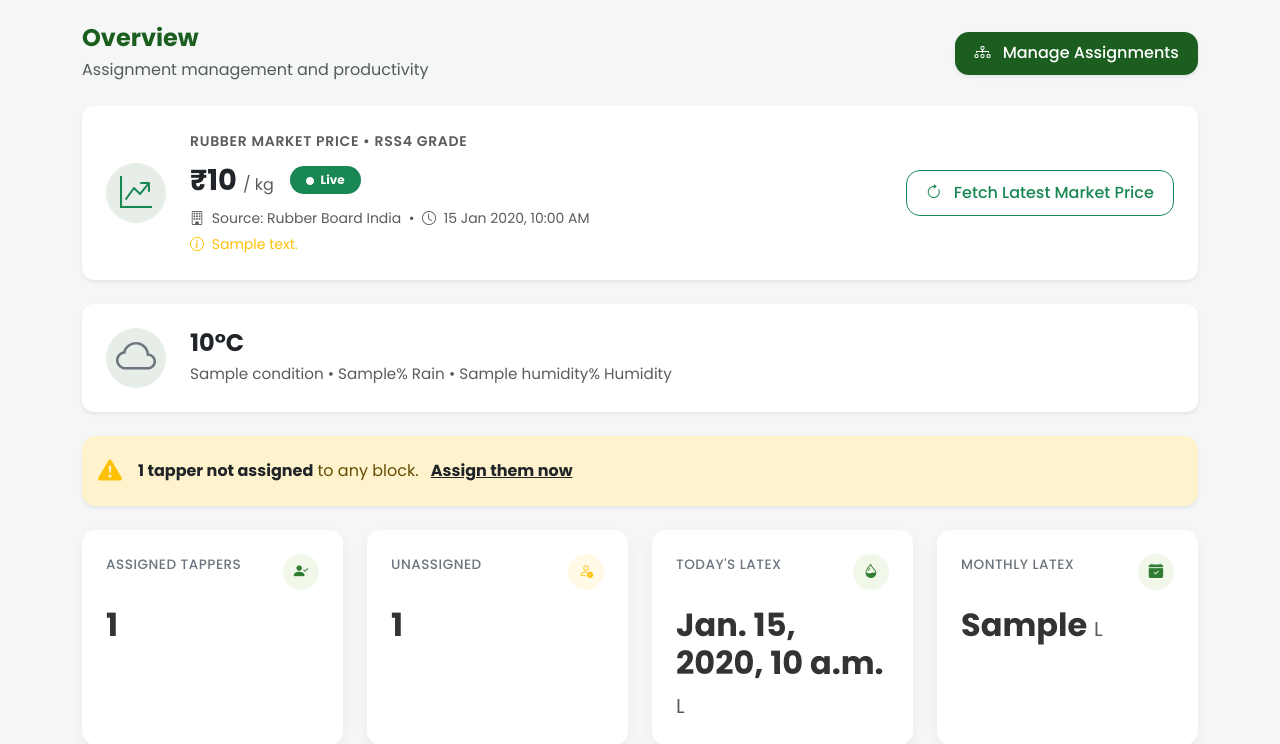
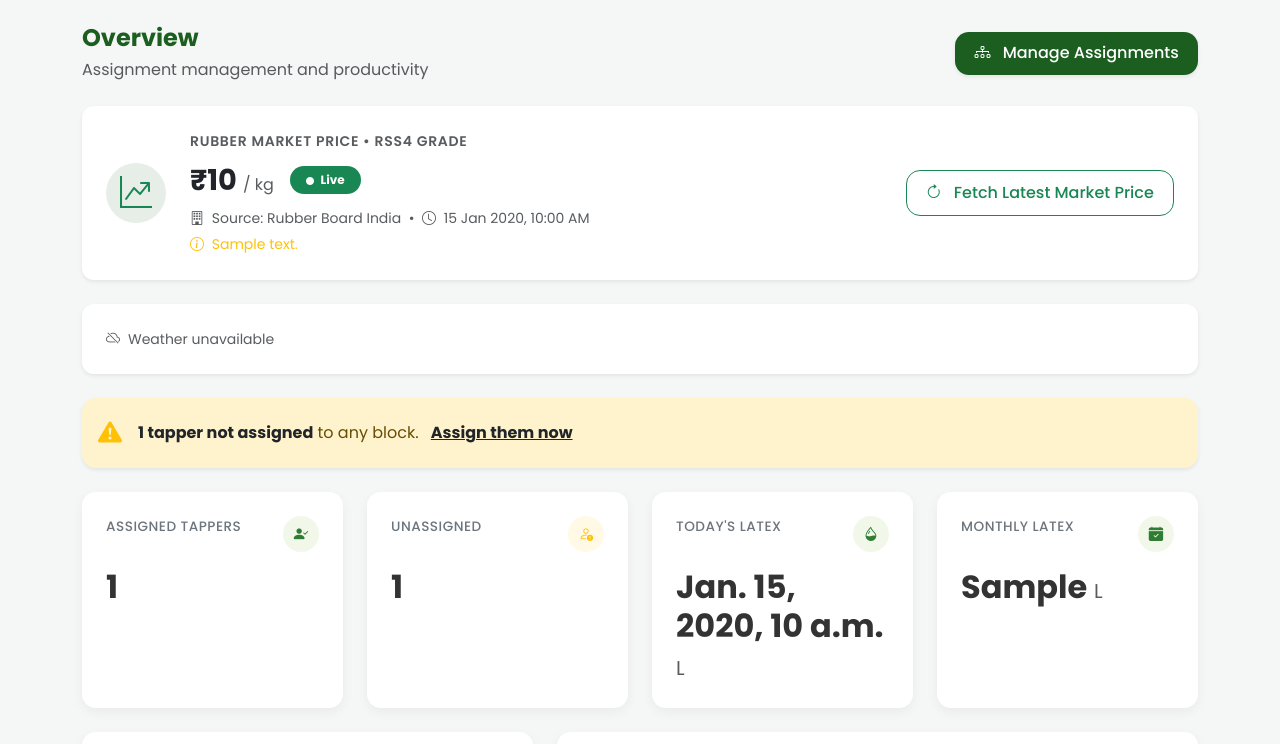
Before and after one commit to ashishprince/rubbersystem, a Django app: template templates/dashboard_manager.html in a window 1280 px wide. Shown: the top 744 px of the page. Run offline with Django 5.2, Linux system fonts and the light colour scheme; the template is opened without the code that fills it: most values are stand-ins (such as "Sample title", 1, 10 or a date in 2020).

Commit message:
Perf: async weather AJAX, fix N+1 block queries, cache payroll aggregates

```diff
--- a/core/urls.py
+++ b/core/urls.py
@@ -60,4 +60,7 @@
 
     # Monthly production trend API (Manager + Admin)
     path('api/monthly-production/', views.api_monthly_production, name='api_monthly_production'),
+
+    # Weather data API — async, avoids blocking the dashboard page load
+    path('api/weather/', views.api_weather, name='api_weather'),
 ]
--- a/templates/dashboard_manager.html
+++ b/templates/dashboard_manager.html
@@ -146,55 +146,40 @@
     }
 </style>
 
-<!-- Weather Alert System -->
-{% if weather_data %}
-
-<div class="card border-0 shadow-sm mb-4 fade-in" style="border-radius: 12px; overflow: hidden;">
+<!-- Weather Card (loaded asynchronously to speed up page render) -->
+<div class="card border-0 shadow-sm mb-4 fade-in" style="border-radius: 12px; overflow: hidden;" id="weather-card">
     <div class="card-body p-4 d-flex align-items-center justify-content-between flex-wrap gap-3">
-        <div class="d-flex align-items-center gap-4">
-            <div class="weather-icon rounded-circle d-flex align-items-center justify-content-center"
-                style="width: 60px; height: 60px; background-color: rgba(27, 94, 32, 0.1);">
-                {% if 'Clear' in weather_data.condition %}
-                <i class="bi bi-sun text-warning fs-1"></i>
-                {% elif 'Rain' in weather_data.condition or 'Drizzle' in weather_data.condition %}
-                <i class="bi bi-cloud-rain text-primary fs-1"></i>
-                {% elif 'Storm' in weather_data.condition or 'Thunder' in weather_data.condition %}
-                <i class="bi bi-cloud-lightning-rain text-danger fs-1"></i>
-                {% else %}
-                <i class="bi bi-cloud text-secondary fs-1"></i>
-                {% endif %}
-            </div>
-
-            <div>
-                <h5 class="fw-bold mb-1 text-dark" style="font-size: 1.5rem;">
-                    {{ weather_data.temperature }}°C
-                </h5>
-                <p class="text-muted mb-0" style="font-size: 0.95rem;">
-                    <span>{{ weather_data.condition }}</span> &bull;
-                    <span>{{ weather_data.rain_probability }}% Rain</span> &bull;
-                    <span>{{ weather_data.humidity }}% Humidity</span>
-                </p>
+        <!-- Skeleton shown while loading -->
+        <div id="weather-skeleton" class="d-flex align-items-center gap-4 w-100">
+            <div class="rounded-circle" style="width:60px;height:60px;background:#e9ecef;flex-shrink:0;"></div>
+            <div style="flex:1;">
+                <div style="height:20px;width:100px;background:#e9ecef;border-radius:4px;margin-bottom:8px;"></div>
+                <div style="height:14px;width:200px;background:#e9ecef;border-radius:4px;"></div>
             </div>
         </div>
-
-        <div>
-            {% if weather_data.alert_level == 'normal' %}
-            <span class="badge bg-success rounded-pill px-3 py-2 fs-6 shadow-sm">
-                <i class="bi bi-check-circle me-1"></i> {{ weather_data.alert_message }}
-            </span>
-            {% elif weather_data.alert_level == 'caution' %}
-            <span class="badge bg-warning text-dark rounded-pill px-3 py-2 fs-6 shadow-sm">
-                <i class="bi bi-exclamation-triangle me-1"></i> {{ weather_data.alert_message }}
-            </span>
-            {% elif weather_data.alert_level == 'danger' %}
-            <span class="badge bg-danger rounded-pill px-3 py-2 fs-6 shadow-sm">
-                <i class="bi bi-shield-exclamation me-1"></i> {{ weather_data.alert_message }}
-            </span>
-            {% endif %}
+        <!-- Real content injected by JS -->
+        <div id="weather-content"
+            class="d-flex align-items-center justify-content-between flex-wrap gap-3 w-100 d-none">
+            <div class="d-flex align-items-center gap-4">
+                <div id="weather-icon-wrap" class="rounded-circle d-flex align-items-center justify-content-center"
+                    style="width:60px;height:60px;background-color:rgba(27,94,32,0.1);flex-shrink:0;">
+                    <i id="weather-icon" class="bi bi-cloud text-secondary fs-1"></i>
+                </div>
+                <div>
+                    <h5 class="fw-bold mb-1 text-dark" style="font-size:1.5rem;">
+                        <span id="weather-temp">--</span>°C
+                    </h5>
+                    <p class="text-muted mb-0" style="font-size:0.95rem;">
+                        <span id="weather-condition">--</span> &bull;
+                        <span id="weather-rain">--%</span> Rain &bull;
+                        <span id="weather-humidity">--%</span> Humidity
+                    </p>
+                </div>
+            </div>
+            <div id="weather-alert-wrap"></div>
         </div>
     </div>
 </div>
-{% endif %}
 
 <!-- Unassigned Alert -->
 {% if total_unassigned > 0 %}
@@ -901,4 +886,58 @@
             .catch(err => console.warn('Monthly production chart failed to load:', err));
     });
 </script>
+
+<!-- Async Weather Loader -->
+<script>
+    (function loadWeather() {
+        fetch("{% url 'api_weather' %}")
+            .then(r => r.json())
+            .then(w => {
+                const skeleton = document.getElementById('weather-skeleton');
+                const content = document.getElementById('weather-content');
+                const icon = document.getElementById('weather-icon');
+                const alertEl = document.getElementById('weather-alert-wrap');
+
+                // Fill in values
+                document.getElementById('weather-temp').textContent = w.temperature ?? '--';
+                document.getElementById('weather-condition').textContent = w.condition ?? '--';
+                document.getElementById('weather-rain').textContent = (w.rain_probability ?? '--') + '%';
+                document.getElementById('weather-humidity').textContent = (w.humidity ?? '--') + '%';
+
+                // Choose icon
+                const cond = (w.condition || '').toLowerCase();
+                if (cond.includes('clear')) {
+                    icon.className = 'bi bi-sun text-warning fs-1';
+                } else if (cond.includes('rain') || cond.includes('drizzle')) {
+                    icon.className = 'bi bi-cloud-rain text-primary fs-1';
+                } else if (cond.includes('storm') || cond.includes('thunder')) {
+                    icon.className = 'bi bi-cloud-lightning-rain text-danger fs-1';
+                } else {
+                    icon.className = 'bi bi-cloud text-secondary fs-1';
+                }
+
+                // Alert badge
+                const level = w.alert_level || 'normal';
+                const message = w.alert_message || '';
+                const badgeClass = level === 'danger' ? 'bg-danger'
+                    : level === 'caution' ? 'bg-warning text-dark'
+                        : 'bg-success';
+                const badgeIcon = level === 'danger' ? 'bi-shield-exclamation'
+                    : level === 'caution' ? 'bi-exclamation-triangle'
+                        : 'bi-check-circle';
+                alertEl.innerHTML = `<span class="badge ${badgeClass} rounded-pill px-3 py-2 fs-6 shadow-sm">
+                <i class="bi ${badgeIcon} me-1"></i> ${message}
+            </span>`;
+
+                // Swap skeleton → real content
+                skeleton.classList.add('d-none');
+                content.classList.remove('d-none');
+            })
+            .catch(() => {
+                // On failure: show a quiet unavailable state
+                document.getElementById('weather-skeleton').innerHTML =
+                    '<span class="text-muted small"><i class="bi bi-cloud-slash me-2"></i>Weather unavailable</span>';
+            });
+    })();
+</script>
 {% endblock %}
```
Also changed, not shown: core/views.py (+77 -27 lines).
